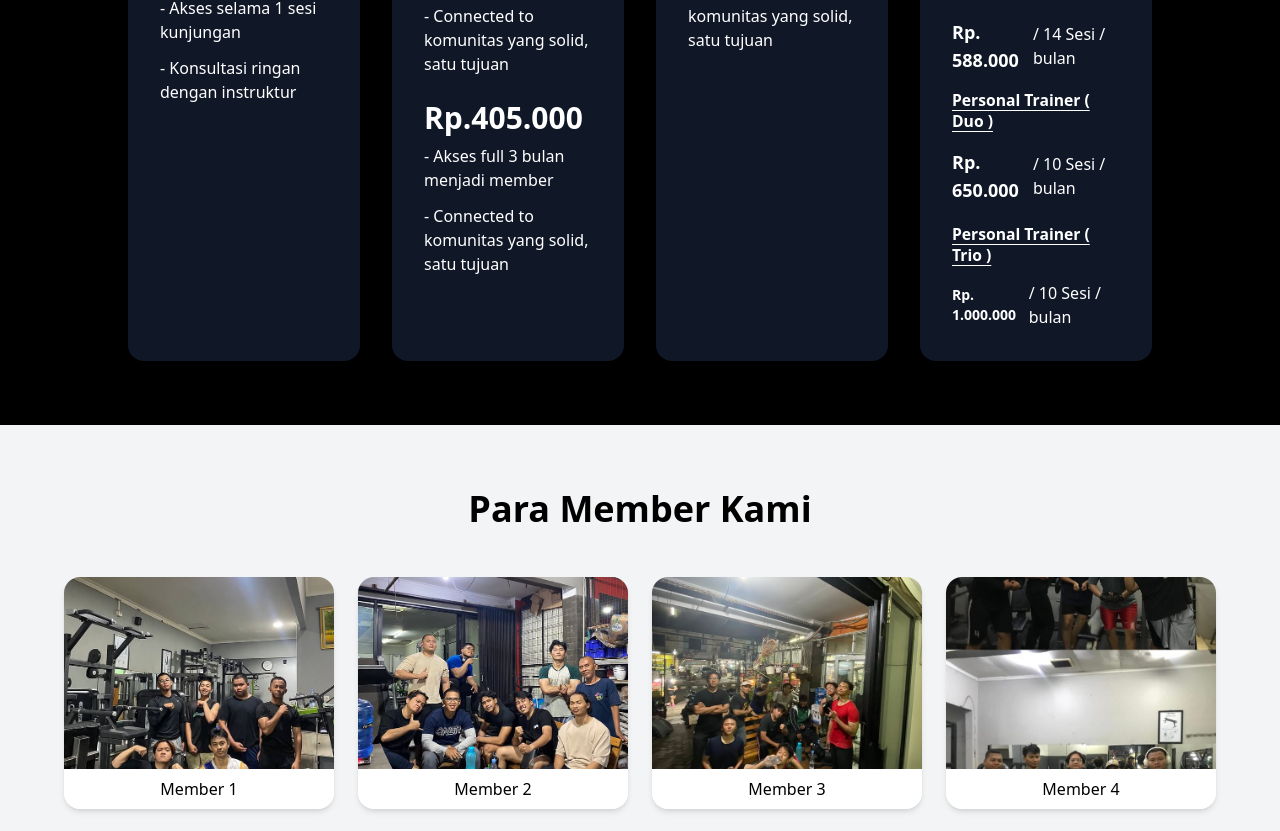
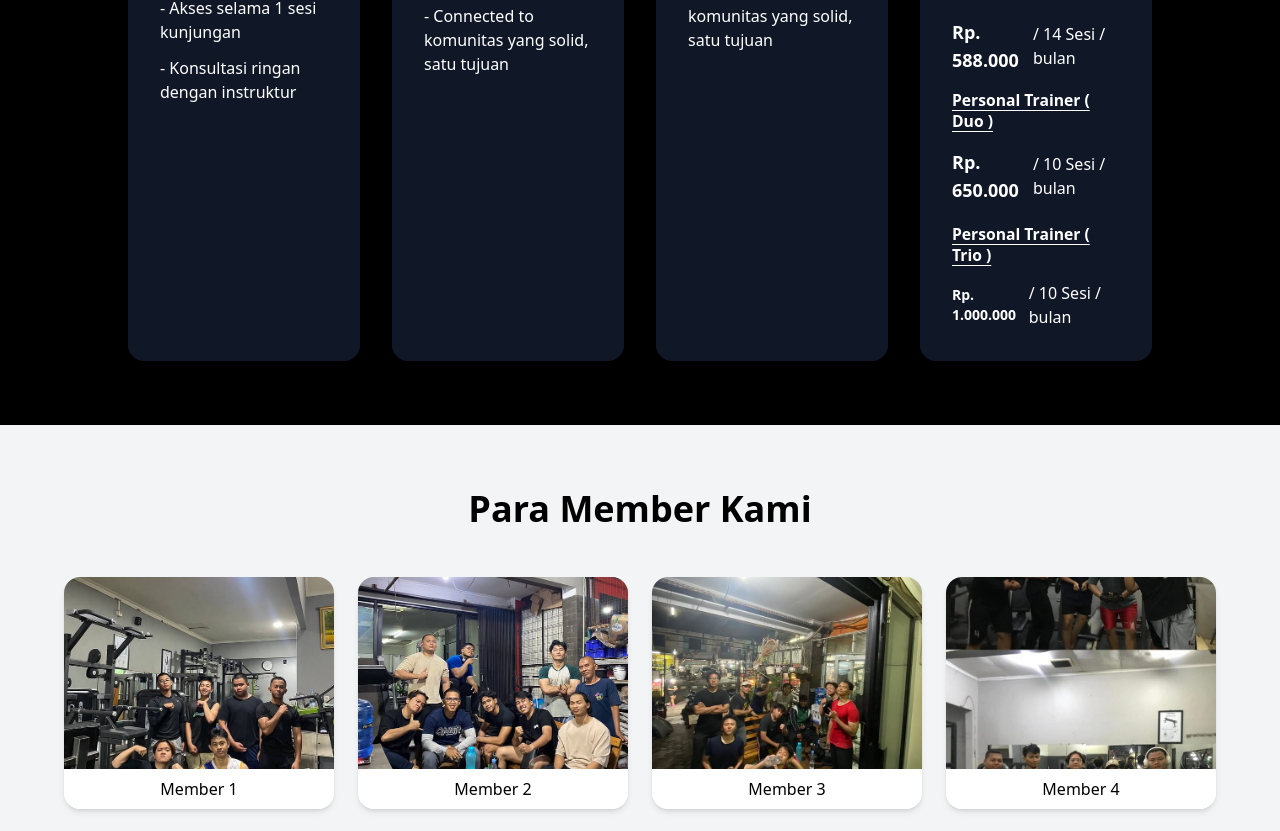
Before and after one commit to Reihannnn/drp-fitness, a React (Vite) app: page / in a window 1280 px wide. Shown: the part 1804-2635 px from the top of the page. Built offline with nearby package versions, Linux system fonts and the light colour scheme; a web font is replaced by a local one.

Commit message:
delete member price for 3 month

```diff
--- a/src/components/price/member.jsx
+++ b/src/components/price/member.jsx
@@ -11,11 +11,7 @@ const MemberCategory = () => {
 
         <br />
 
-        <p className="text-3xl font-bold mb-2">Rp.405.000</p>
-        <ul className="space-y-3">
-          <li>- Akses full 3 bulan menjadi member</li>
-          <li>- Connected to komunitas yang solid, satu tujuan</li>
-        </ul>
+
       </div>
     </div>
   );
```
